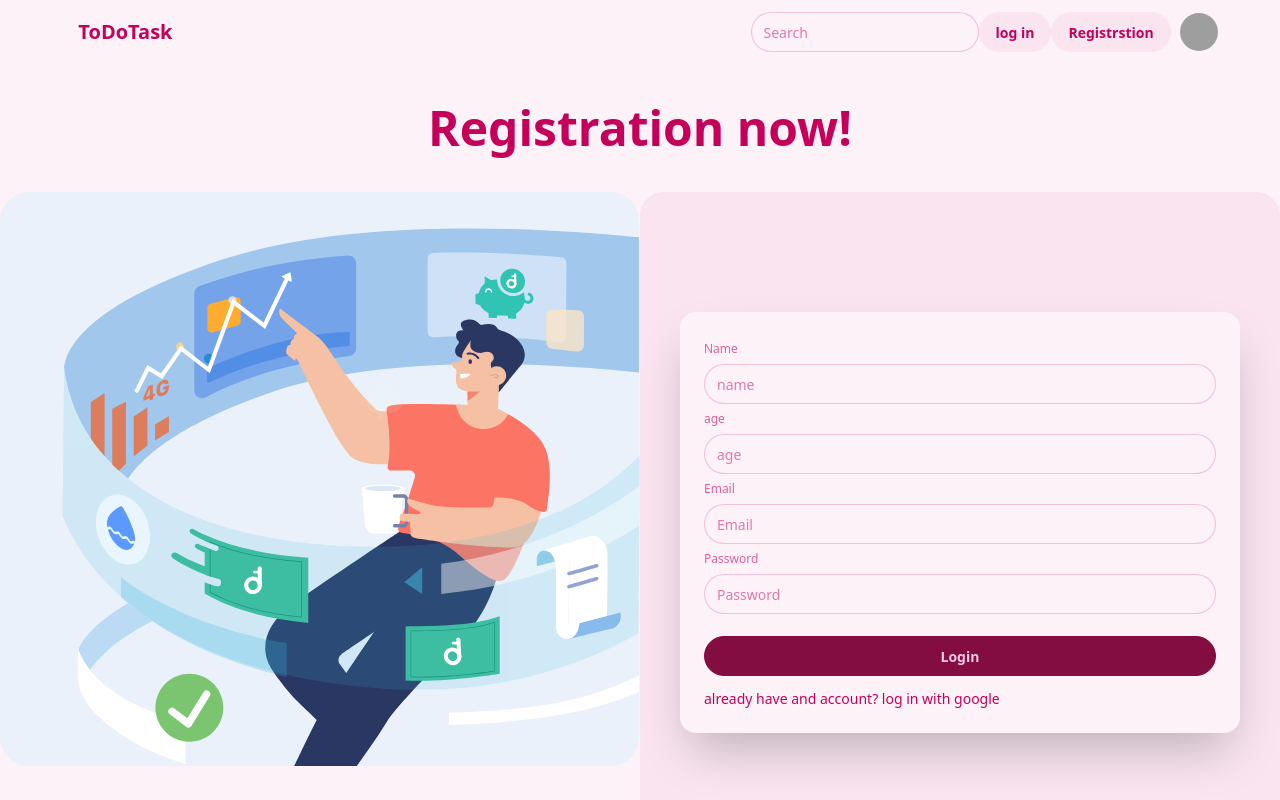
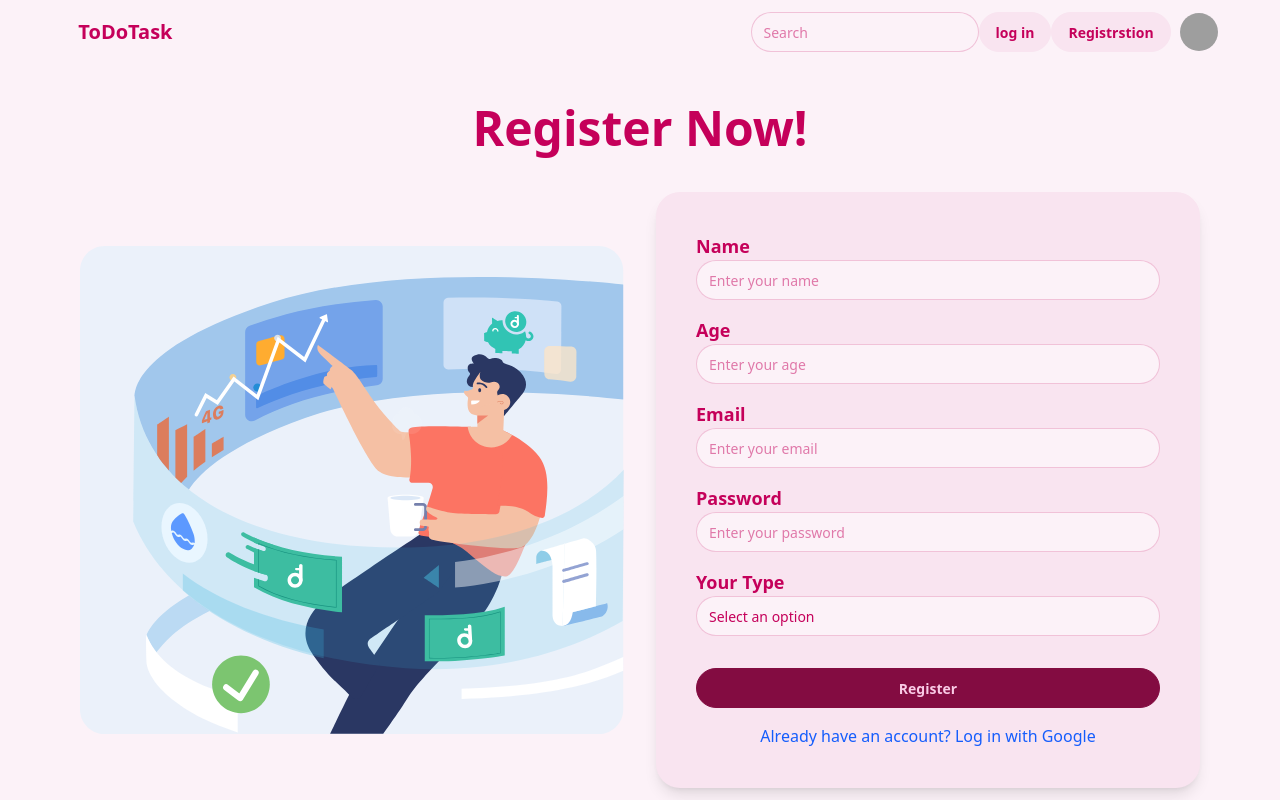
Before and after one commit to tanvermax/task-management, a React (Vite) app: page /registrstion in a window 1280 px wide. Shown: the top 800 px of the page. Built offline with nearby package versions, Linux system fonts and the light colour scheme; grey boxes are pictures that could not be loaded.

Commit message:
react hook form and firebase added

```diff
--- a/package.json
+++ b/package.json
@@ -11,6 +11,7 @@
   },
   "dependencies": {
     "@tailwindcss/vite": "^4.0.7",
+    "firebase": "^11.3.1",
     "localforage": "^1.10.0",
     "lottie-react": "^2.4.1",
     "match-sorter": "^8.0.0",
--- a/src/Component/Auth/Registration.jsx
+++ b/src/Component/Auth/Registration.jsx
@@ -1,50 +1,109 @@
+import React from "react";
+import { useForm } from "react-hook-form";
 import Lottie from "lottie-react";
-import React from "react";
+import { Link } from "react-router-dom";
 import resiteanim from "./../../assets/Animation - 1740010453167.json";
-import { Link } from "react-router-dom";
 
 const Registration = () => {
+  const {
+    register,
+    handleSubmit,
+    formState: { errors },
+  } = useForm();
+
+  const onSubmit = (data) => {
+    console.log(data);
+  };
+
   return (
     <>
       <div className="text-center py-10">
-          <h1 className="text-5xl font-bold">Registration now!</h1>
+        <h1 className="text-5xl font-bold">Register Now!</h1>
       </div>
-        <div className="grid grid-cols-2 ">
-          <div className="items-center justify-center ">
-            <Lottie animationData={resiteanim}></Lottie>
+      <div className="grid grid-cols-1 lg:grid-cols-2 gap-8 items-center px-6 lg:px-20">
+        <div>
+          <Lottie animationData={resiteanim} />
         </div>
+        <div className="bg-base-200 p-10 rounded-3xl shadow-lg">
+          <form onSubmit={handleSubmit(onSubmit)} className="space-y-4">
             <div>
-            <div className="lg:p-10 bg-base-200 min-h-screen rounded-3xl">
-              <div className=" flex-col lg:flex-row-reverse mt-20">
-                <div className="card bg-base-100 w-full   shadow-2xl">
-                  <div className="card-body">
-                    <fieldset className="fieldset">
-                    <label className="fieldset-label">Name</label>
-                    <input type="email" className="input w-full" placeholder="name" />
+              <label className="block text-lg font-semibold">Name</label>
+              <input
+                {...register("name", { required: "Name is required" })}
+                type="text"
+                className="input w-full"
+                placeholder="Enter your name"
+              />
+              {errors.name && <p className="text-red-500">{errors.name.message}</p>}
+            </div>
 
+            <div>
+              <label className="block text-lg font-semibold">Age</label>
+              <input
+                {...register("age", { required: "Age is required" })}
+                type="number"
+                className="input w-full"
+                placeholder="Enter your age"
+              />
+              {errors.age && <p className="text-red-500">{errors.age.message}</p>}
+            </div>
 
-                    <label className="fieldset-label">age</label>
-                      <input type="email" className="input w-full" placeholder="age " />
+            <div>
+              <label className="block text-lg font-semibold">Email</label>
+              <input
+                {...register("email", {
+                  required: "Email is required",
+                  pattern: {
+                    value: /^[^\s@]+@[^\s@]+\.[^\s@]+$/,
+                    message: "Enter a valid email",
+                  },
+                })}
+                type="email"
+                className="input w-full"
+                placeholder="Enter your email"
+              />
+              {errors.email && <p className="text-red-500">{errors.email.message}</p>}
+            </div>
 
-                      <label className="fieldset-label">Email</label>
-                      <input type="email" className="input w-full" placeholder="Email" />
-                      <label className="fieldset-label">Password</label>
+            <div>
+              <label className="block text-lg font-semibold">Password</label>
               <input
+                {...register("password", {
+                  required: "Password is required",
+                  minLength: {
+                    value: 6,
+                    message: "Password must be at least 6 characters",
+                  },
+                })}
                 type="password"
                 className="input w-full"
-                        placeholder="Password"
+                placeholder="Enter your password"
               />
-                      {/* <div className="text-center">
-                        <a className="link link-hover ">Forgot password?</a>
-                      </div> */}
-                      <button className="btn btn-neutral mt-4">Login</button>
-                    </fieldset>
+              {errors.password && <p className="text-red-500">{errors.password.message}</p>}
+            </div>
+
             <div>
-                        <Link className="">already have and account? log in with google</Link>
+              <label className="block text-lg font-semibold">Your  Type</label>
+              <select
+                {...register("userType", { required: "Please select a user type" })}
+                className="input w-full"
+              >
+                <option value="">Select an option</option>
+                <option value="student">Education</option>
+                <option value="company">Company Use</option>
+                <option value="group">Group</option>
+              </select>
+              {errors.userType && <p className="text-red-500">{errors.userType.message}</p>}
             </div>
-                  </div>
-                </div>
-              </div>
+
+            <button type="submit" className="btn btn-neutral w-full mt-4">
+              Register
+            </button>
+          </form>
+          <div className="mt-4 text-center">
+            <Link className="text-blue-600 hover:underline" to="/login">
+              Already have an account? Log in with Google
+            </Link>
           </div>
         </div>
       </div>
--- /dev/null
+++ b/src/FIrebase/firebase.init.js
@@ -0,0 +1,17 @@
+// Import the functions you need from the SDKs you need
+import { initializeApp } from "firebase/app";
+// TODO: Add SDKs for Firebase products that you want to use
+// https://firebase.google.com/docs/web/setup#available-libraries
+
+// Your web app's Firebase configuration
+const firebaseConfig = {
+  apiKey: import.meta.env.VITE_apiKey,
+  authDomain: import.meta.env.VITE_authDomain,
+  projectId: import.meta.env.VITE_projectId,
+  storageBucket: import.meta.env.VITE_storageBucket,
+  messagingSenderId: import.meta.env.VITE_messagingSenderId,
+  appId: import.meta.env.VITE_appId,
+};
+
+// Initialize Firebase
+const app = initializeApp(firebaseConfig);
--- a/src/PrivetRouts/Addtask.jsx
+++ b/src/PrivetRouts/Addtask.jsx
@@ -8,6 +8,7 @@ const Addtask = () => {
     formState: { errors },
     reset,
   } = useForm();
+
 
   const onSubmit = (data) => {
     console.log("Task Data:", data);
```
Also changed, not shown: 1 other file (tests, documents, lock files or other folders). Lines whose indentation alone changed are shown as unchanged.
